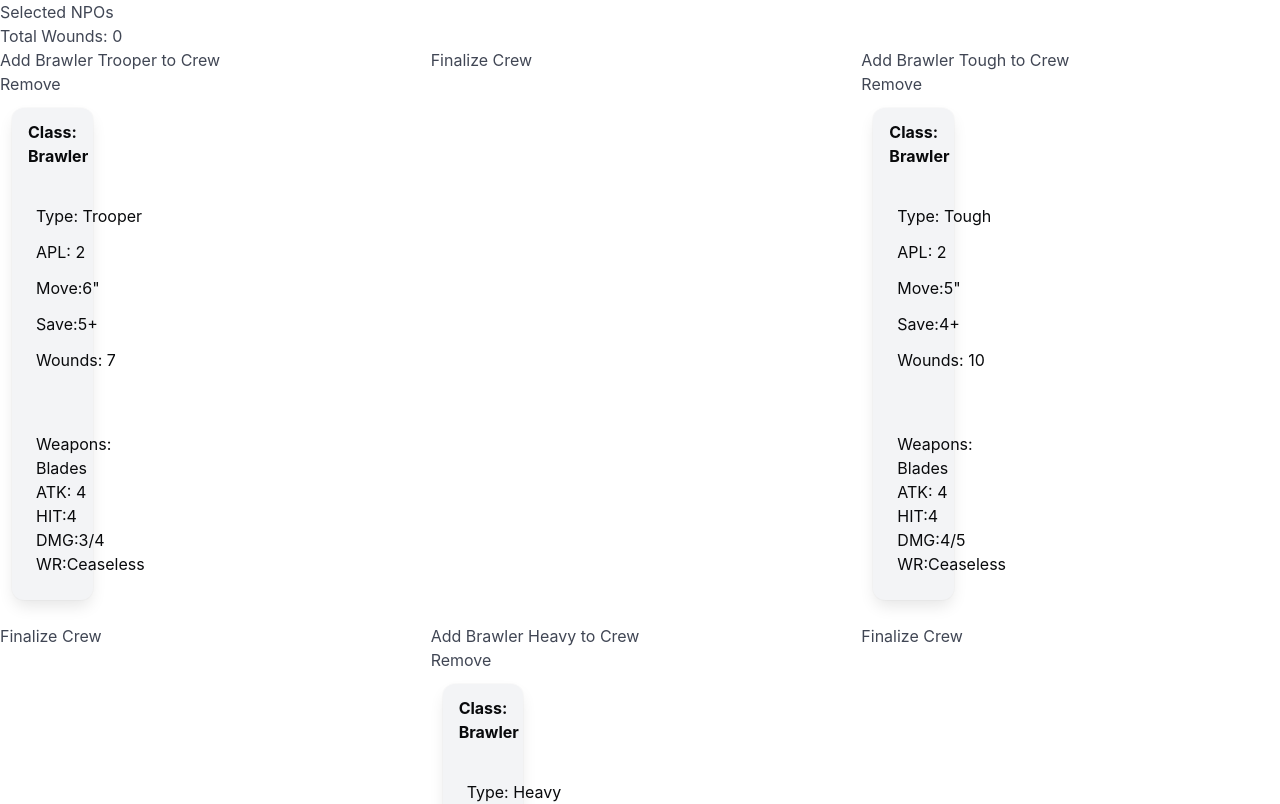
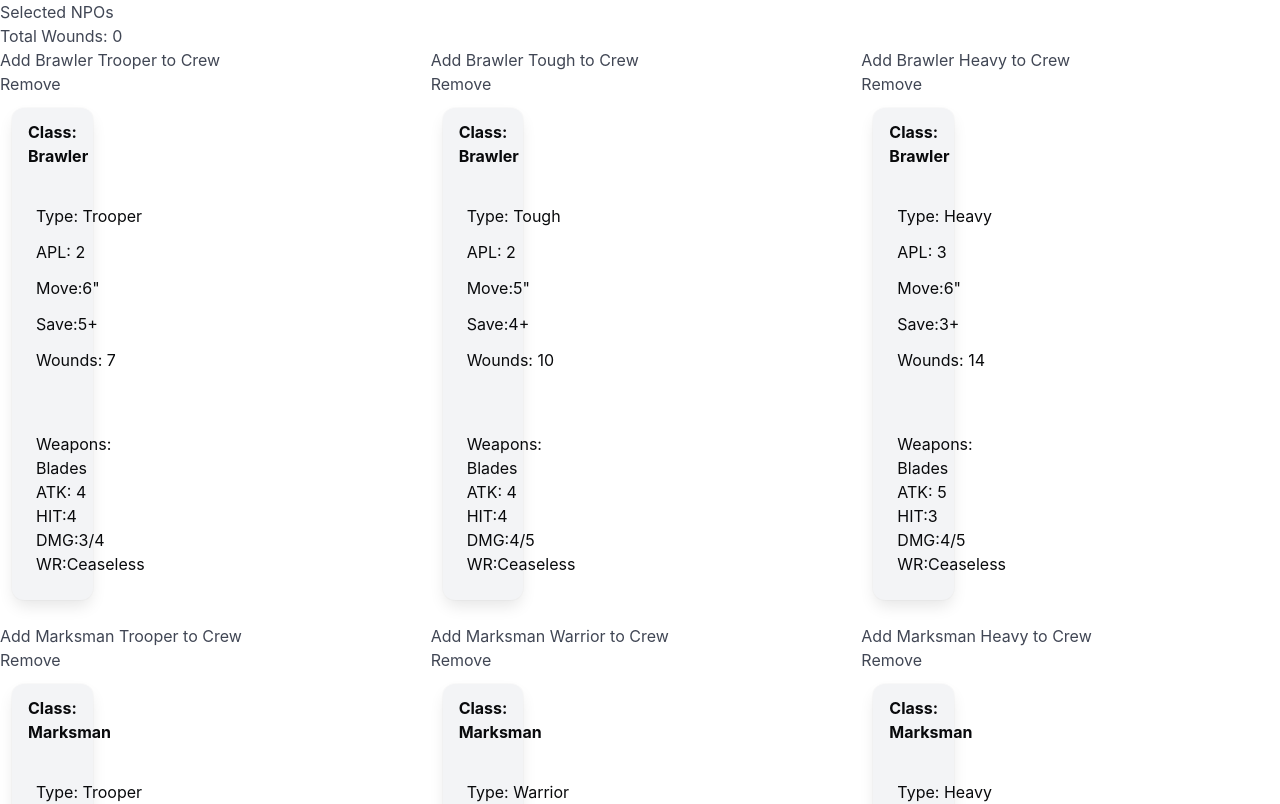
Before and after one commit to jonr68/ktcoc, a React (Create React App) app: page / in a window 1280 px wide. Shown: the top 804 px of the page. Built offline with nearby package versions, Linux system fonts and the light colour scheme.

Commit message:
changed to hashroutes

```diff
--- a/src/Pages/Dashboard.tsx
+++ b/src/Pages/Dashboard.tsx
@@ -35,9 +35,9 @@ const Dashboard = () => {
 
   const navigate = useNavigate();
 
-  const Redirect = () => {
-    navigate("/npocrew", (npoCrew = { NPOCrew }));
-  };
+  // const Redirect = () => {
+  //   navigate("/npocrew", (npoCrew = { NPOCrew }));
+  // };
 
   let totalWounds = NPOCrew.reduce((previousValue, currentValue) => {
     return previousValue + currentValue.wounds;
@@ -71,9 +71,9 @@ const Dashboard = () => {
                   </button>
                   <NPOCard npo={npo} />
                 </div>
-                <div>
+                {/* <div>
                   <button onClick={Redirect}> Finalize Crew </button>
-                </div>
+                </div> */}
               </>
             );
           })}
--- a/src/Pages/NPOCrewList.tsx
+++ b/src/Pages/NPOCrewList.tsx
@@ -1,15 +1,17 @@
 import NPOCard from "../card/NPOCards";
 import { redirect } from "react-router-dom";
 
-interface NPOCrewListProps {
-    npoCrew: NPO[];
-  }
+// interface NPOCrewListProps {
+//     npoCrew: NPO[];
+//   }
 
 const NPOCrewList = () => {
 
     return(
         <>
-        <div className="fixed-grid has-3-cols">
+
+        crewlist
+        {/* <div className="fixed-grid has-3-cols">
           <div className="grid">
             {NPOList?.map((npo, index) => {
               return (
@@ -19,7 +21,7 @@ const NPOCrewList = () => {
               );
             })}
           </div>
-        </div>
+        </div> */}
       </>
 
     )
```
Also changed, not shown: src/App.tsx (+5 -5 lines).
